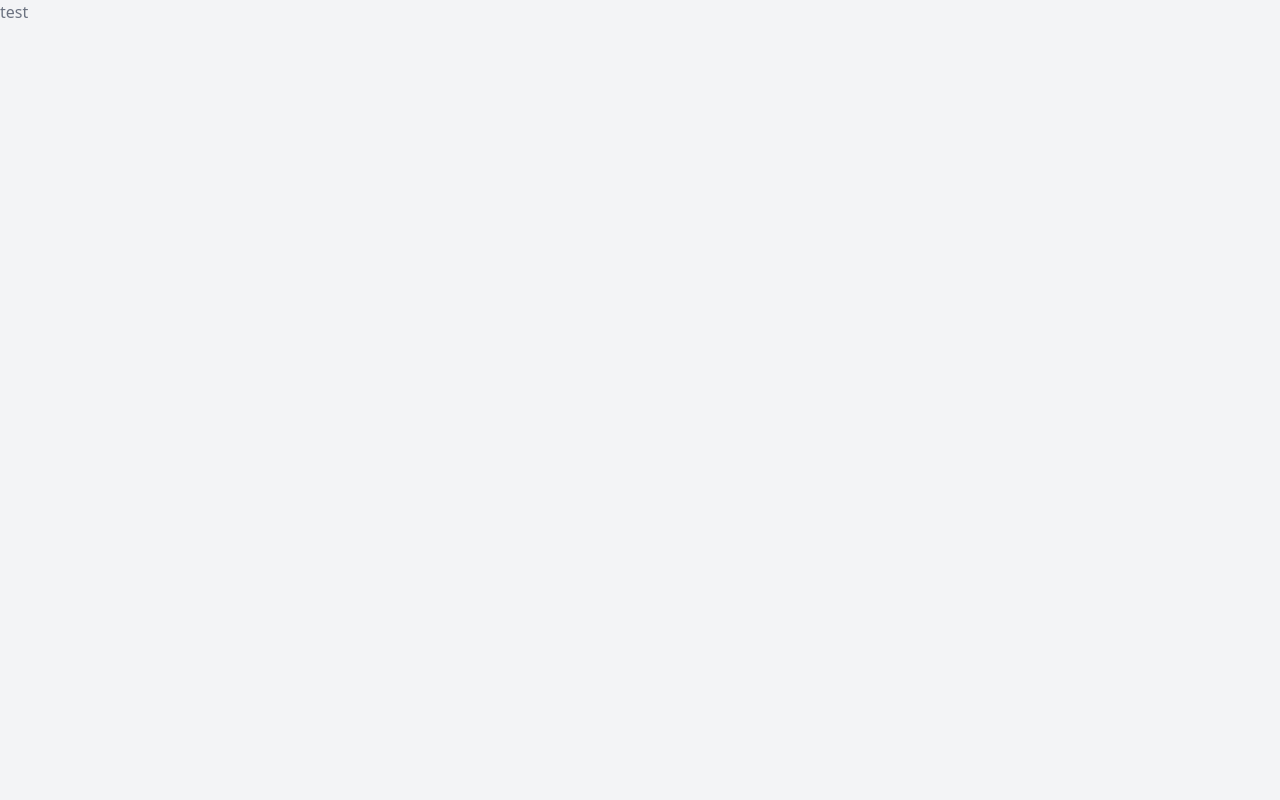
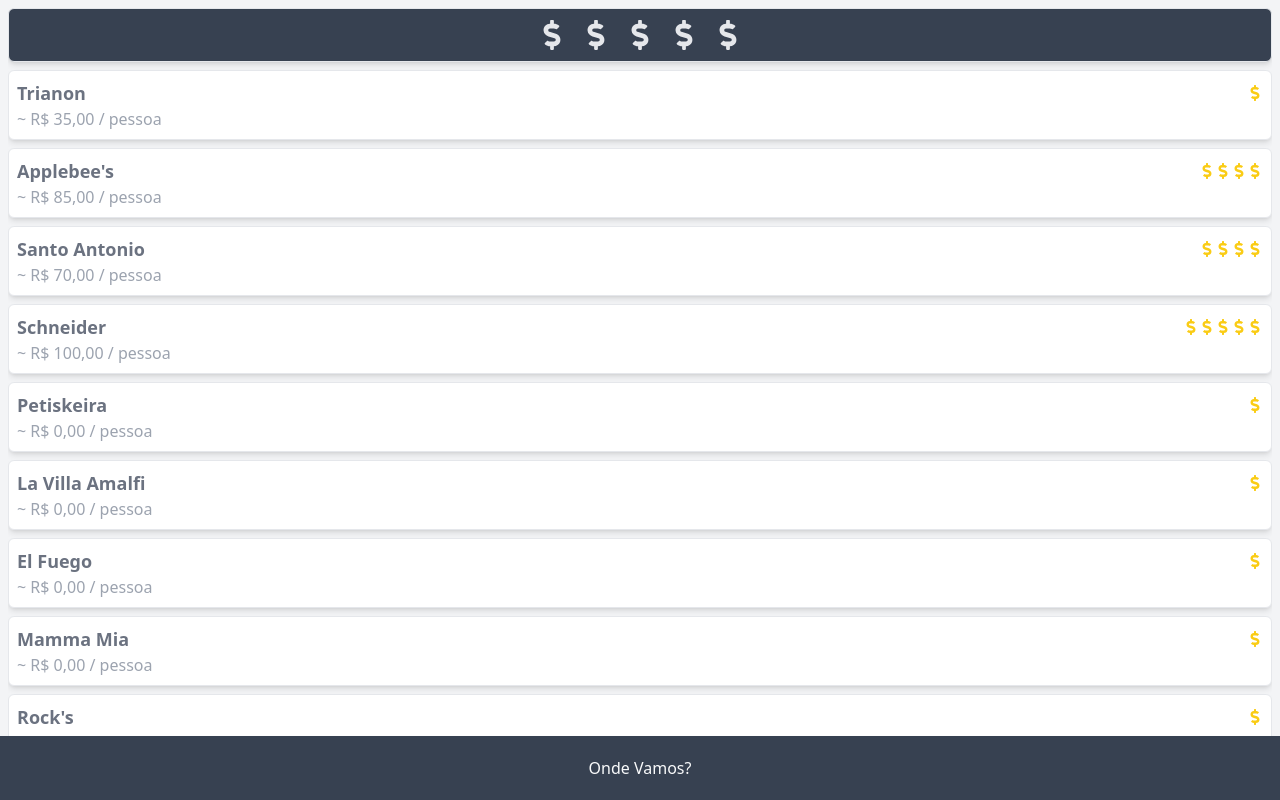
Before and after one commit to felcastro/onde-vamos, a React (Create React App) app: page / in a window 1280 px wide. Built offline with nearby package versions, Linux system fonts and the light colour scheme.

Commit message:
main app structure

```diff
--- a/src/App.tsx
+++ b/src/App.tsx
@@ -1,7 +1,19 @@
 import React from "react";
+import { QueryClient, QueryClientProvider } from "react-query";
+import Navigation from "./components/Navigation";
+import Home from "./pages/Home";
 
-function App() {
-  return <div>test</div>;
+const queryClient = new QueryClient();
+
+export default function App() {
+  return (
+    <QueryClientProvider client={queryClient}>
+      <div className="h-full flex flex-col">
+        <div className="flex-1 overflow-y-scroll mx-2 mt-2">
+          <Home />
+        </div>
+        <Navigation />
+      </div>
+    </QueryClientProvider>
+  );
 }
-
-export default App;
```
